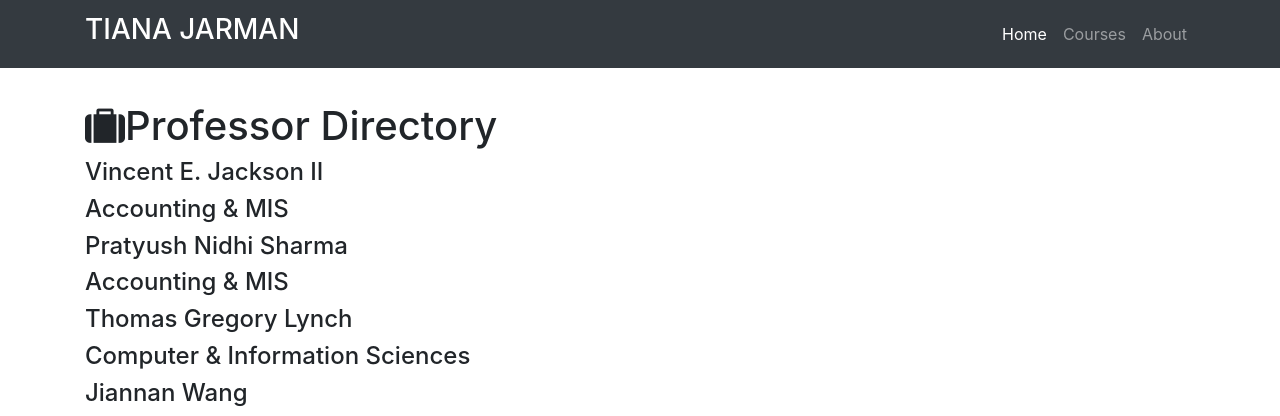
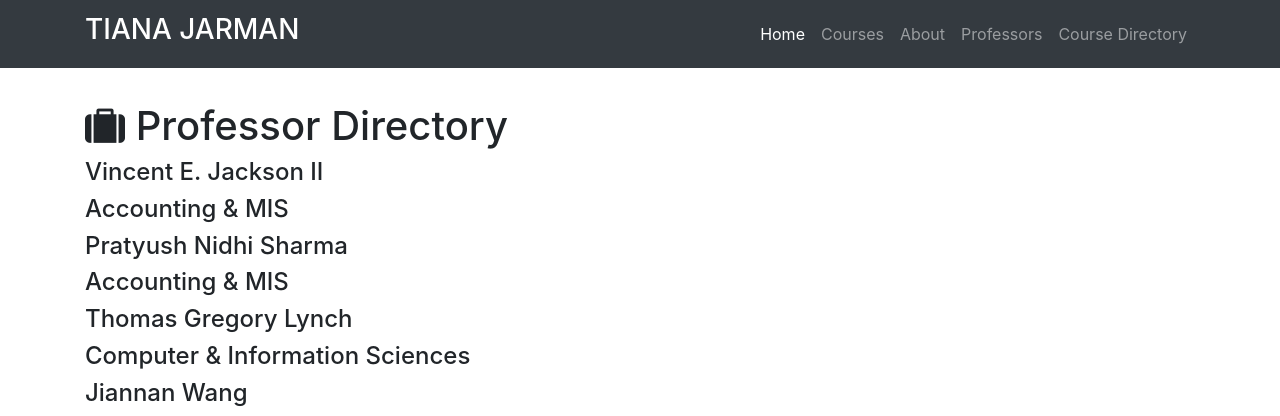
Before and after one commit to tianajarman/my-resume, a Flask app: page /professors in a window 1280 px wide. Shown: the top 416 px of the page. Run offline with Flask 2, Linux system fonts and the light colour scheme; data comes from the database, SQL or seed files in the repository; some libraries are stand-ins or nearby versions.

Commit message:
updated navbar

```diff
--- a/templates/base-structure.html
+++ b/templates/base-structure.html
@@ -37,6 +37,12 @@
           <li class="nav-item">
             <a class="nav-link" href="/about">About</a>
           </li>
+          <li class="nav-item">
+            <a class="nav-link" href="/professors">Professors</a>
+          </li>
+          <li class="nav-item">
+            <a class="nav-link" href="/course-directory">Course Directory</a>
+          </li>
         </ul>
       </div>
     </div>
--- a/templates/course-all.html
+++ b/templates/course-all.html
@@ -15,7 +15,7 @@ All Courses
 
 {% block page_content %}
 <div class="container">
-   <h1 class="mt-5"><i class="fa fa-pencil" aria-hidden="true"></i>Course Directory</h1>
+   <h1 class="mt-5"><i class="fa fa-pencil" aria-hidden="true"></i> Course Directory</h1>
 
   {% for course in courses %}
         <h4>{{course.course_number}}</h4>
--- a/templates/professor-all.html
+++ b/templates/professor-all.html
@@ -15,7 +15,7 @@ All Professors
 
 {% block page_content %}
 <div class="container">
-   <h1 class="mt-5"><i class="fa fa-suitcase" aria-hidden="true"></i>Professor Directory</h1>
+   <h1 class="mt-5"><i class="fa fa-suitcase" aria-hidden="true"></i> Professor Directory</h1>
 
   {% for professor in professors %}
         <h4>{{professor.name}}</h4>
```
